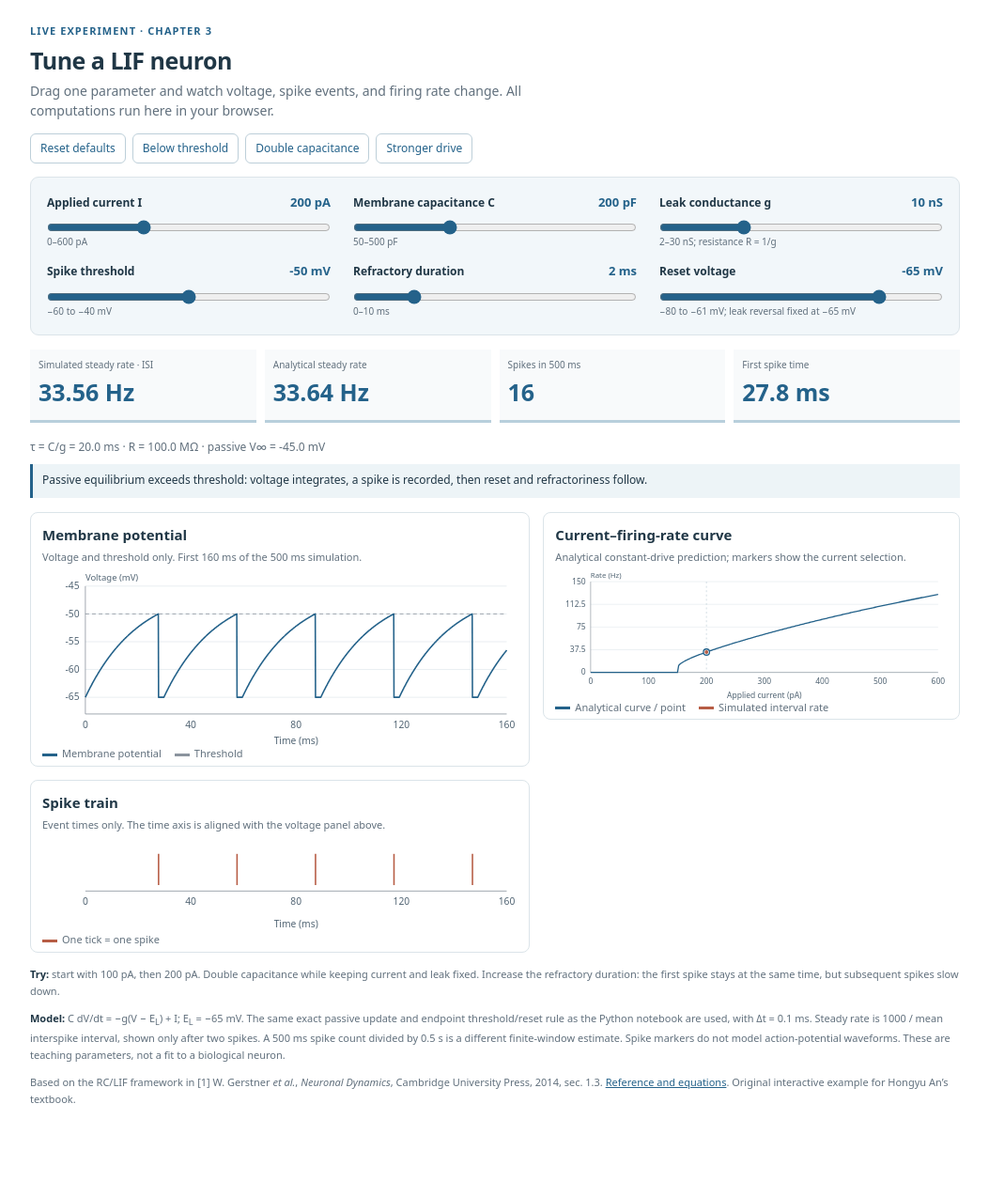
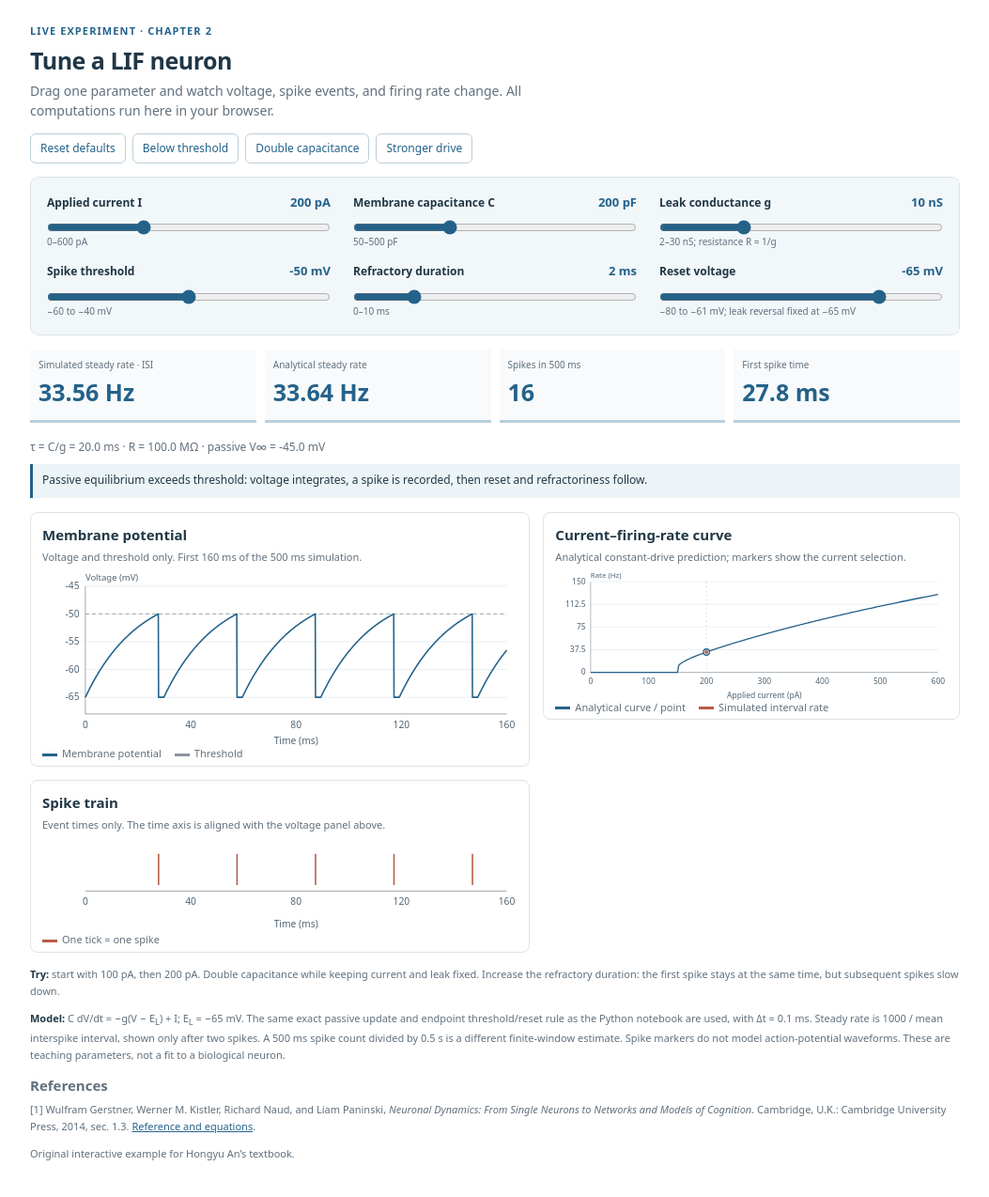
Before and after one commit to an-hongyu/Introduction-to-Neuromorphic-Embodied-AI, a plain HTML site: page assets/lif-interactive.html in a window 1280 px wide. Shown: the whole page at 94% size, without its empty margins (113-1166 px from the left). Before the commit the page ends 1215 px from the top, so only its background shows below. Drawn offline with Linux system fonts and the light colour scheme.

Commit message:
Use full reference names and the revised foundation chapter order

```diff
--- a/assets/lif-interactive.html
+++ b/assets/lif-interactive.html
@@ -18,7 +18,7 @@ main{max-width:1040px;margin:auto;padding:20px}h1{font-size:25px;line-height:1.2
 </head>
 <body>
 <main>
-  <div class="eyebrow">Live experiment · Chapter 3</div>
+  <div class="eyebrow">Live experiment · Chapter 2</div>
   <h1>Tune a LIF neuron</h1>
   <p class="intro">Drag one parameter and watch voltage, spike events, and firing rate change. All computations run here in your browser.</p>
   <div class="presets" aria-label="Example presets">
@@ -52,7 +52,9 @@ main{max-width:1040px;margin:auto;padding:20px}h1{font-size:25px;line-height:1.2
   </div>
   <div class="notes"><p><strong>Try:</strong> start with 100 pA, then 200 pA. Double capacitance while keeping current and leak fixed. Increase the refractory duration: the first spike stays at the same time, but subsequent spikes slow down.</p>
     <p><strong>Model:</strong> C dV/dt = −g(V − E<sub>L</sub>) + I; E<sub>L</sub> = −65 mV. The same exact passive update and endpoint threshold/reset rule as the Python notebook are used, with Δt = 0.1 ms. Steady rate is 1000 / mean interspike interval, shown only after two spikes. A 500 ms spike count divided by 0.5 s is a different finite-window estimate. Spike markers do not model action-potential waveforms. These are teaching parameters, not a fit to a biological neuron.</p>
-    <p>Based on the RC/LIF framework in [1] W. Gerstner <em>et al.</em>, <em>Neuronal Dynamics</em>, Cambridge University Press, 2014, sec. 1.3. <a href="https://neuronaldynamics.epfl.ch/online/Ch1.S3.html" target="_blank" rel="noopener">Reference and equations</a>. Original interactive example for Hongyu An’s textbook.</p>
+    <h2 id="references">References</h2>
+    <p>[1] Wulfram Gerstner, Werner M. Kistler, Richard Naud, and Liam Paninski, <em>Neuronal Dynamics: From Single Neurons to Networks and Models of Cognition</em>. Cambridge, U.K.: Cambridge University Press, 2014, sec. 1.3. <a href="https://neuronaldynamics.epfl.ch/online/Ch1.S3.html" target="_blank" rel="noopener">Reference and equations</a>.</p>
+    <p>Original interactive example for Hongyu An’s textbook.</p>
   </div>
   <noscript>This example needs JavaScript. The chapter and downloadable Python notebook contain the equations, code, and reference results.</noscript>
 </main>
```
